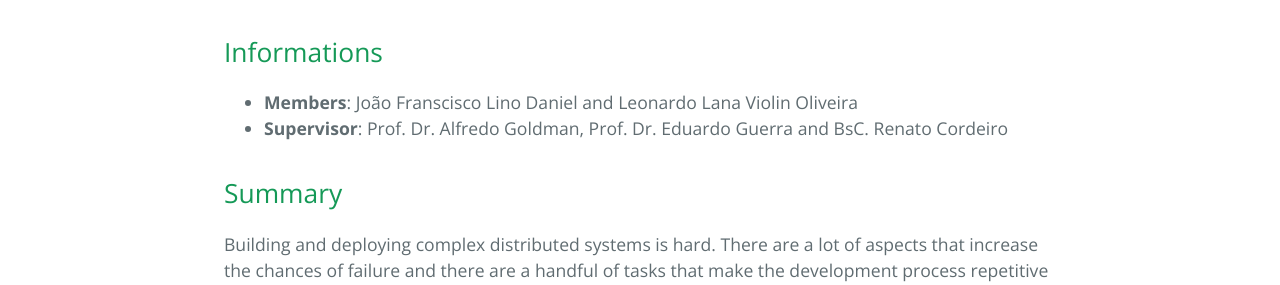
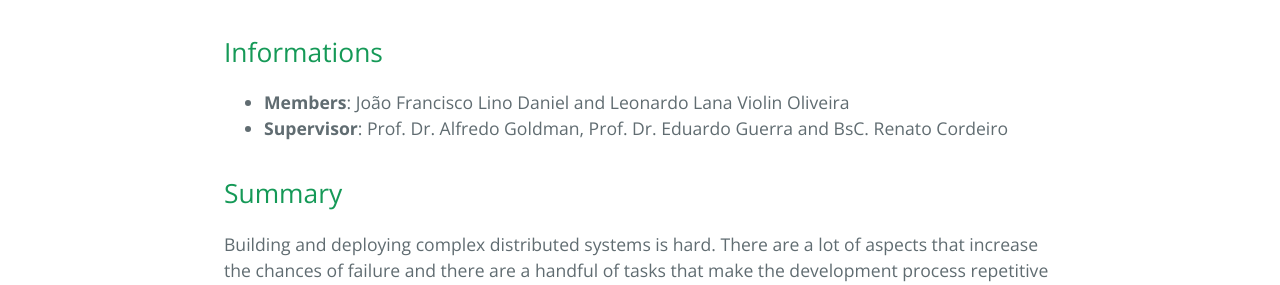
Before and after one commit to jooaodanieel/jooaodanieel.github.io, a Jekyll site: the page built from index.md, in a window 1280 px wide. Shown: the part 465-750 px from the top of the page. Built offline with Jekyll 4.4.1, drawn with Linux system fonts in a browser that asks for light colours; our own code applies the rules of GitHub Pages for plain Markdown files.

Commit message:
fix: fix author name
Signed-off-by: João Daniel <jotaf.daniel@gmail.com>

```diff
--- a/index.md
+++ b/index.md
@@ -5,7 +5,7 @@ layout: default
 ## Byron - Cloud-Native Reactive Microservices Framework
 
 ## Informations
-- **Members**: João Franscisco Lino Daniel and Leonardo Lana Violin Oliveira
+- **Members**: João Francisco Lino Daniel and Leonardo Lana Violin Oliveira
 - **Supervisor**: Prof. Dr. Alfredo Goldman, Prof. Dr. Eduardo Guerra and BsC. Renato Cordeiro
 
 ## Summary
```
Also changed, not shown: 1 other file.
